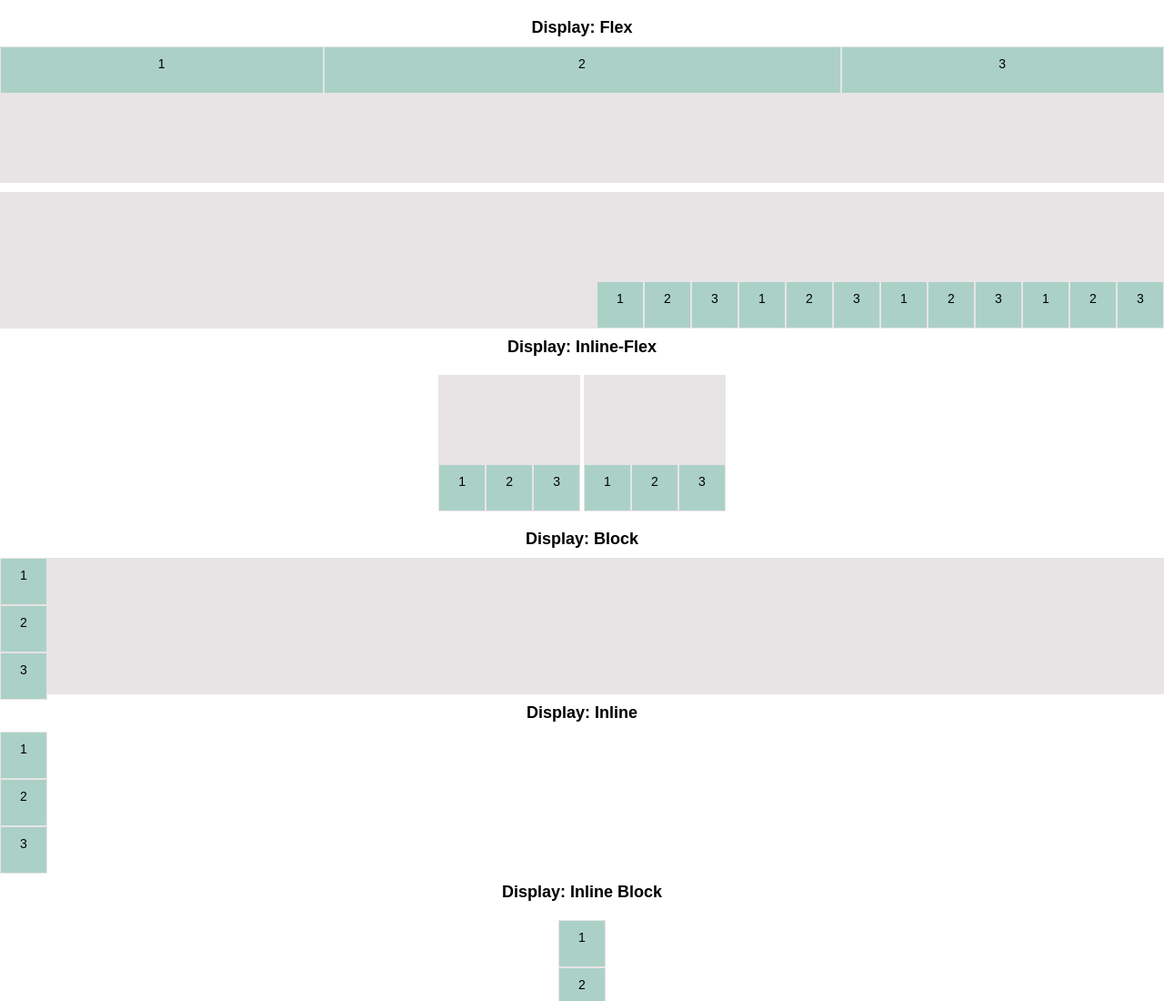
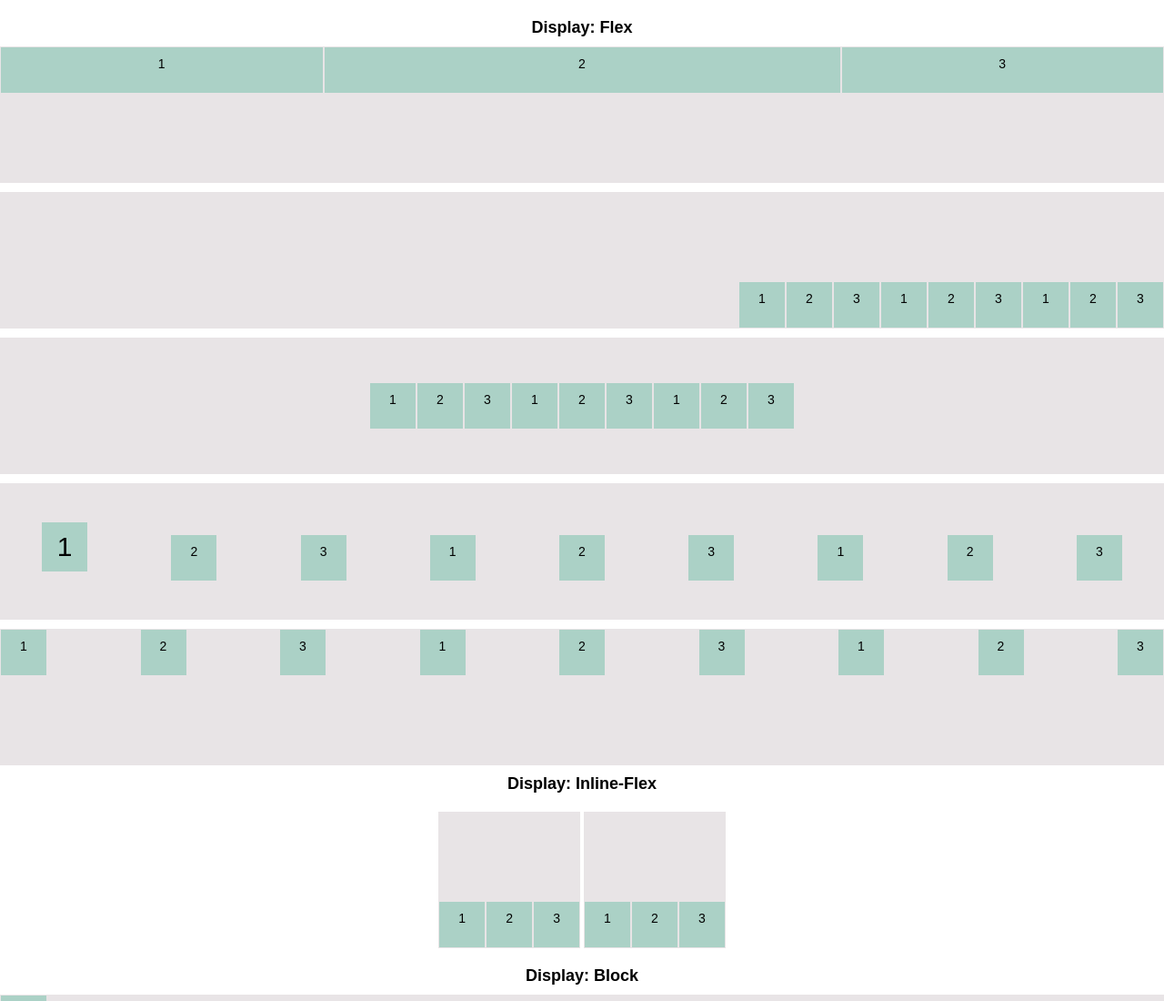
Before and after one commit to Jibberno/hw12-rep, a plain HTML site: page index.html in a window 1280 px wide. Shown: the top 1100 px of the page at 91% size. Drawn offline with Linux system fonts and the light colour scheme.

Commit message:
fixed containers

```diff
--- a/index.html
+++ b/index.html
@@ -21,6 +21,36 @@
       <div class="item">1</div>
       <div class="item">2</div>
       <div class="item">3</div>
+      <div class="item">1</div>
+      <div class="item">2</div>
+      <div class="item">3</div>
+      <div class="item">1</div>
+      <div class="item">2</div>
+      <div class="item">3</div>
+    </div>
+    <div class="flex center container">
+      <div class="item">1</div>
+      <div class="item">2</div>
+      <div class="item">3</div>
+      <div class="item">1</div>
+      <div class="item">2</div>
+      <div class="item">3</div>
+      <div class="item">1</div>
+      <div class="item">2</div>
+      <div class="item">3</div>
+    </div>
+    <div class="flex around container">
+      <div class="big item">1</div>
+      <div class="item">2</div>
+      <div class="item">3</div>
+      <div class="item">1</div>
+      <div class="item">2</div>
+      <div class="item">3</div>
+      <div class="item">1</div>
+      <div class="item">2</div>
+      <div class="item">3</div>
+    </div>
+    <div class="flex between container">
       <div class="item">1</div>
       <div class="item">2</div>
       <div class="item">3</div>
```
